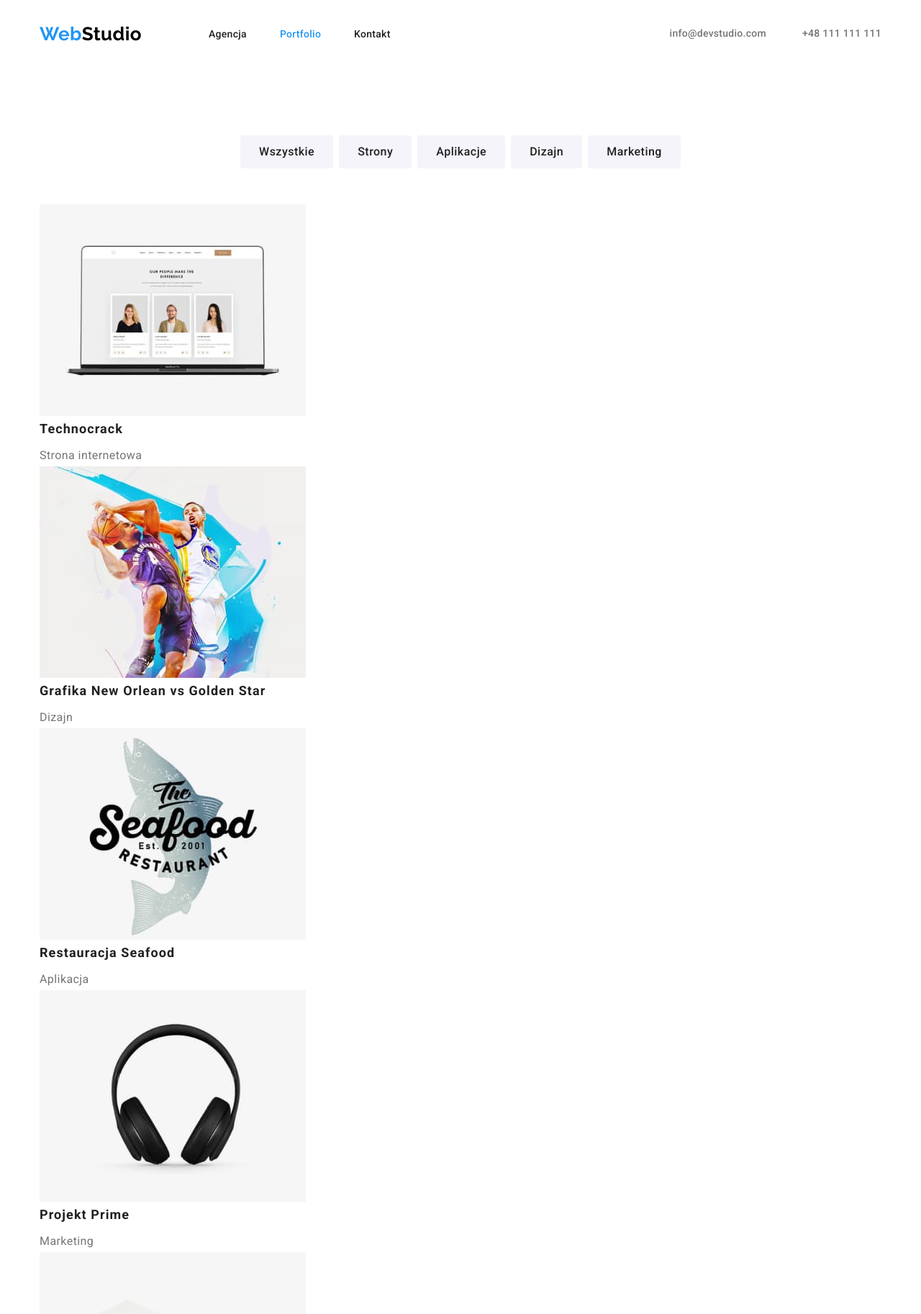
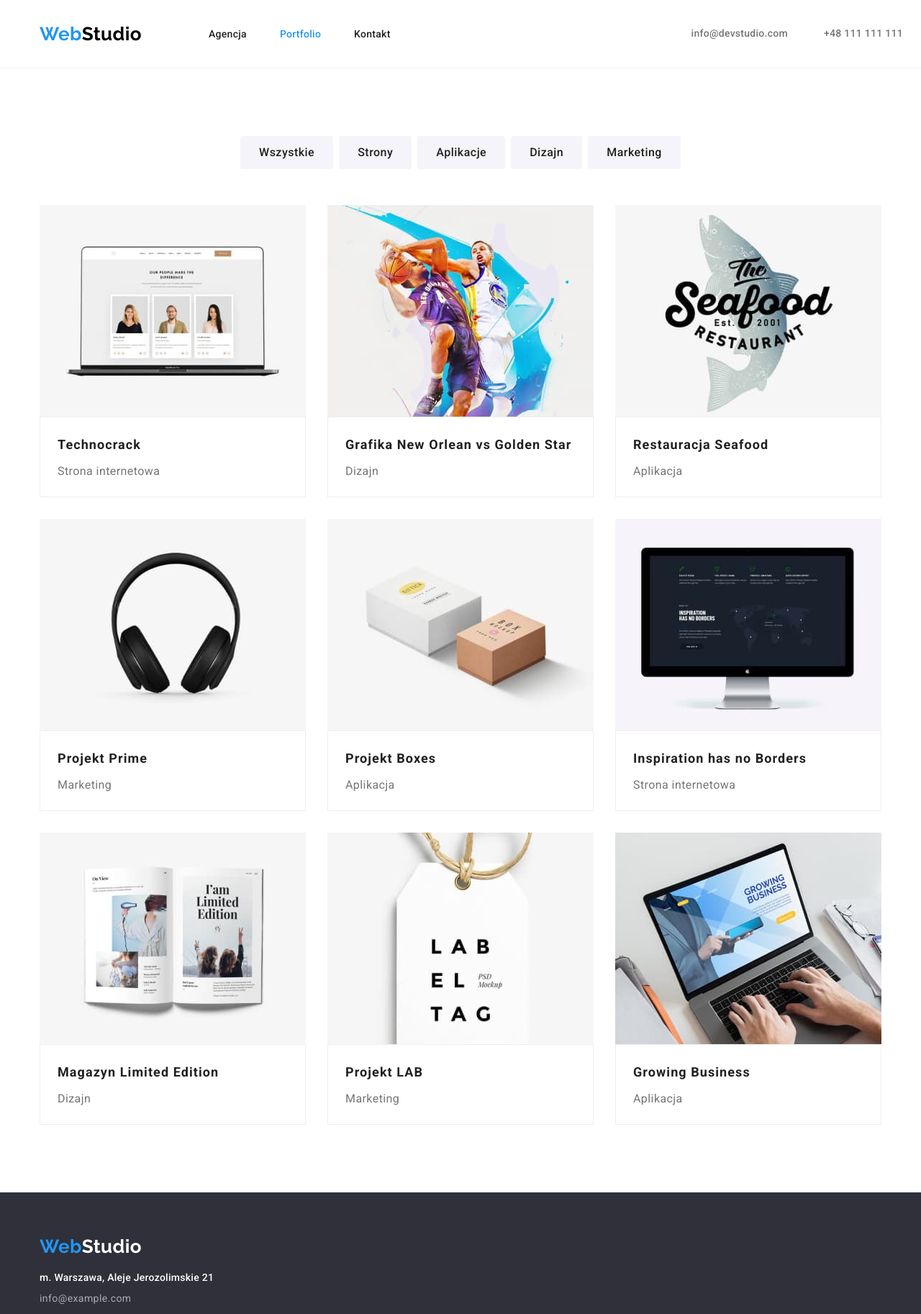
Before and after one commit to Maciej4896/goit-markup-hw-03, a plain HTML site: page portfolio.html in a window 1280 px wide. Shown: the top 1826 px of the page at 72% size. Drawn offline with nearby package versions, Linux system fonts and the light colour scheme.

Commit message:
Update portfolio.html

```diff
--- a/portfolio.html
+++ b/portfolio.html
@@ -19,7 +19,9 @@
     <link rel="stylesheet" href="./css/styles.css" />
   </head>
   <body>
-    <header class="nav-positioning container nav-optional-border">
+    <header class="nav-border">
+      <div class="container">
+        <div class="nav-positioning">
           <a href="index.html" class="logo"><span class="logo-secondary-color">Web</span>Studio</a>
           <nav class="navigation-links">
             <ul class="list">
@@ -29,12 +31,17 @@
             </ul>
           </nav>
           <div class="nav-contact-info">
-        <a class="contact-info mail-link" href="mailto:info@devstudio.com">info@devstudio.com</a>
+            <a class="contact-info mail-link" href="mailto:info@devstudio.com"
+              >info@devstudio.com</a
+            >
             <a class="contact-info telephone" href="tel:+48111111111">+48 111 111 111</a>
+          </div>
+        </div>
       </div>
     </header>
     <main>
-      <section class="projects portfolio-styling container section">
+      <section class="projects portfolio-styling section">
+        <div class="container">
           <div class="button-panel-styling">
             <ul class="list button-panel">
               <li><button type="button">Wszystkie</button></li>
@@ -45,7 +52,7 @@
             </ul>
           </div>
           <h1 class="visually-hidden">Nasze portfolio</h1>
-        <ul class="list portfolio-list">
+          <ul class="list portfolio-list list-styling">
             <li>
               <img
                 src="./images/our-people.jpg"
@@ -53,8 +60,10 @@
                 width="370"
                 height="294"
               />
+              <div class="portfolio-text-padding">
                 <h2>Technocrack</h2>
                 <p>Strona internetowa</p>
+              </div>
             </li>
             <li>
               <img
@@ -63,8 +72,10 @@
                 width="370"
                 height="294"
               />
+              <div class="portfolio-text-padding">
                 <h2>Grafika New Orlean vs Golden Star</h2>
                 <p>Dizajn</p>
+              </div>
             </li>
             <li>
               <img
@@ -73,13 +84,17 @@
                 width="370"
                 height="294"
               />
+              <div class="portfolio-text-padding">
                 <h2>Restauracja Seafood</h2>
                 <p>Aplikacja</p>
+              </div>
             </li>
             <li>
               <img src="./images/headphones.jpg" alt="Słuchawki nauszne" width="370" height="294" />
+              <div class="portfolio-text-padding">
                 <h2>Projekt Prime</h2>
                 <p>Marketing</p>
+              </div>
             </li>
             <li>
               <img
@@ -88,8 +103,10 @@
                 width="370"
                 height="294"
               />
+              <div class="portfolio-text-padding">
                 <h2>Projekt Boxes</h2>
                 <p>Aplikacja</p>
+              </div>
             </li>
             <li>
               <img
@@ -98,8 +115,10 @@
                 width="370"
                 height="294"
               />
+              <div class="portfolio-text-padding">
                 <h2>Inspiration has no Borders</h2>
                 <p>Strona internetowa</p>
+              </div>
             </li>
             <li>
               <img
@@ -108,13 +127,17 @@
                 width="370"
                 height="294"
               />
+              <div class="portfolio-text-padding">
                 <h2>Magazyn Limited Edition</h2>
                 <p>Dizajn</p>
+              </div>
             </li>
             <li>
               <img src="./images/labeltag.jpg" alt="PSD Mockup label" width="370" height="294" />
+              <div class="portfolio-text-padding">
                 <h2>Projekt LAB</h2>
                 <p>Marketing</p>
+              </div>
             </li>
             <li>
               <img
@@ -123,10 +146,13 @@
                 width="370"
                 height="294"
               />
+              <div class="portfolio-text-padding">
                 <h2>Growing Business</h2>
                 <p>Aplikacja</p>
+              </div>
             </li>
           </ul>
+        </div>
       </section>
     </main>
     <footer class="bottom-information footer-styling">
@@ -134,15 +160,15 @@
         <a href="index.html" class="logo"> <span class="logo-secondary-color">Web</span>Studio</a>
         <address>
           <ul class="list">
-            <li>
+            <li class="footer-link">
               <a class="contact-info" href="https://goo.gl/maps/kaH4K1RnYypAXVcE8" target="_blank">
                 m. Warszawa, Aleje Jerozolimskie 21</a
               >
             </li>
-            <li class="contact-info-bottom">
+            <li class="contact-info-bottom footer-link">
               <a class="contact-info-mail" href="mailto:info@example.com">info@example.com</a>
             </li>
-            <li class="contact-info-bottom">
+            <li class="contact-info-bottom footer-link">
               <a class="contact-info telephone" href="tel:+48111111111">+48 111 111 111</a>
             </li>
           </ul>
```
Lines whose indentation alone changed are shown as unchanged.
